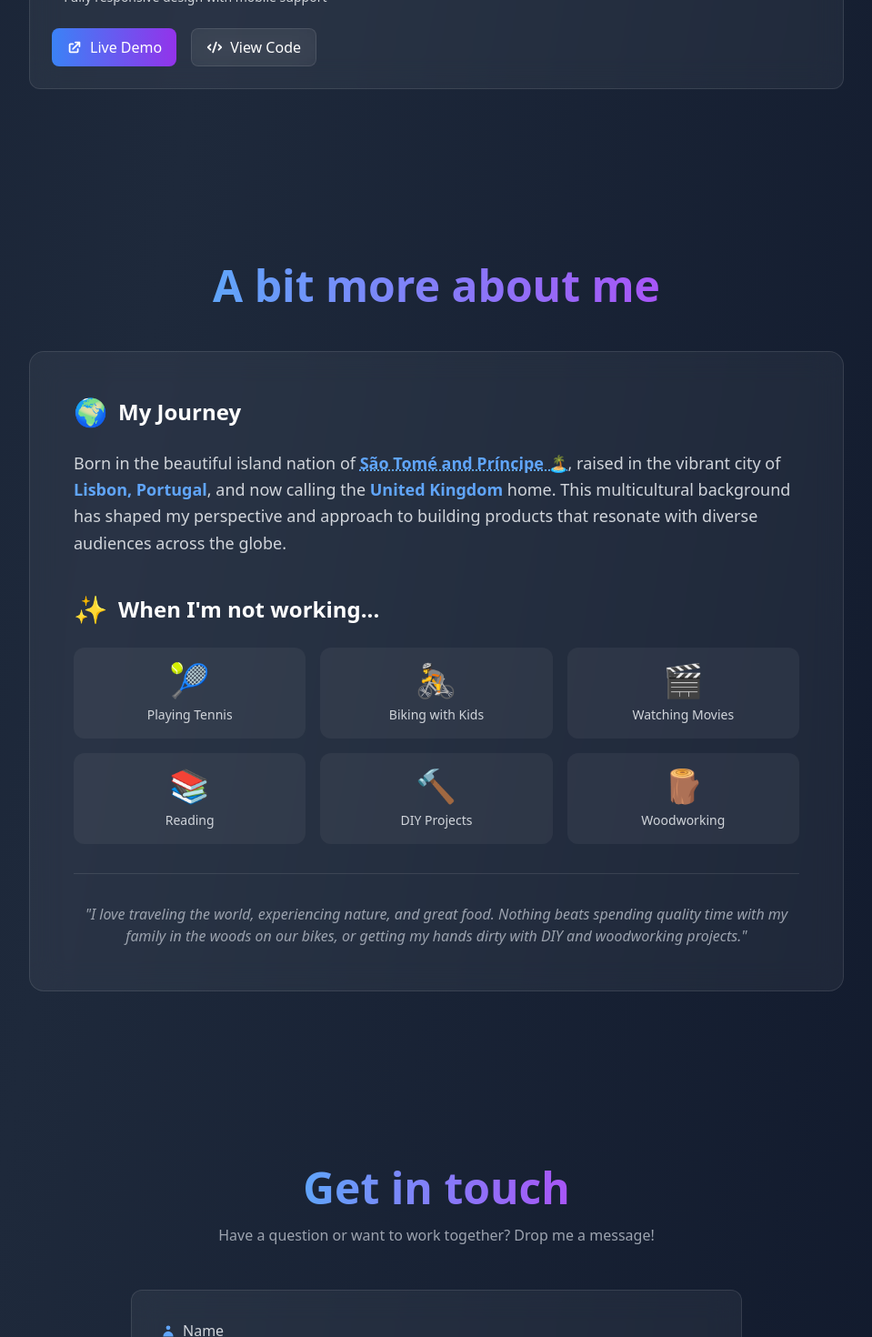
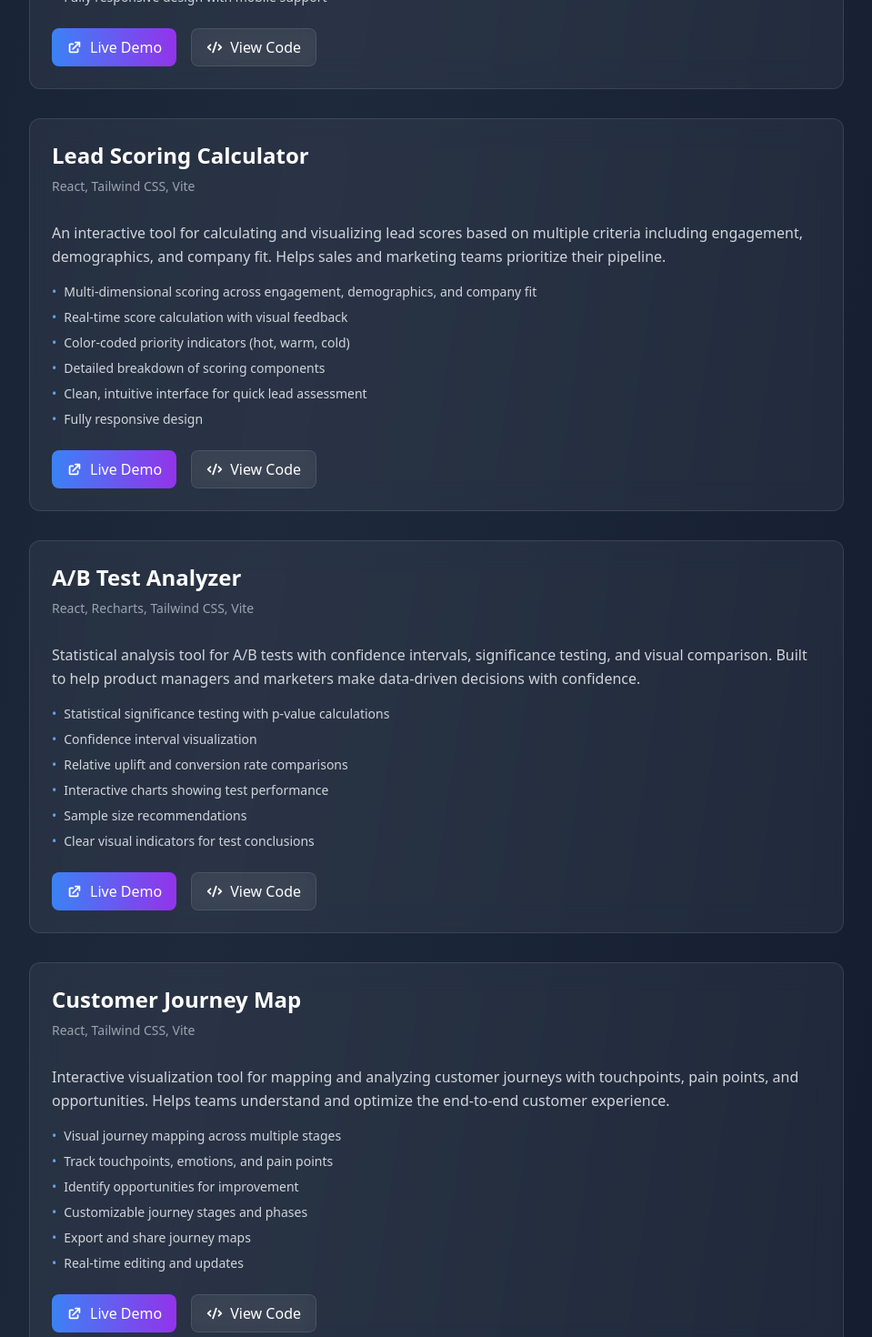
Before and after one commit to TheDuGuy/interactive-cv, a React (Vite) app: page / in a window 1280 px wide. Shown: the part 5040-6510 px from the top of the page at 91% size, without its empty margins (160-1119 px from the left). Built offline with nearby package versions, Linux system fonts and the light colour scheme.

Commit message:
Add three new projects to portfolio
Added Lead Scoring Calculator, A/B Test Analyzer, and Customer Journey Map with live demos and GitHub links.

```diff
--- a/src/components/Projects.jsx
+++ b/src/components/Projects.jsx
@@ -81,6 +81,51 @@ const Projects = () => {
       ],
       liveUrl: 'https://email-sequence-visualiser.vercel.app',
       githubUrl: 'https://github.com/TheDuGuy/email-sequence-visualiser-'
+    },
+    {
+      title: 'Lead Scoring Calculator',
+      tech: 'React, Tailwind CSS, Vite',
+      description: 'An interactive tool for calculating and visualizing lead scores based on multiple criteria including engagement, demographics, and company fit. Helps sales and marketing teams prioritize their pipeline.',
+      features: [
+        'Multi-dimensional scoring across engagement, demographics, and company fit',
+        'Real-time score calculation with visual feedback',
+        'Color-coded priority indicators (hot, warm, cold)',
+        'Detailed breakdown of scoring components',
+        'Clean, intuitive interface for quick lead assessment',
+        'Fully responsive design'
+      ],
+      liveUrl: 'https://lead-scoring-calculator-swart.vercel.app',
+      githubUrl: 'https://github.com/TheDuGuy/lead-scoring-calculator'
+    },
+    {
+      title: 'A/B Test Analyzer',
+      tech: 'React, Recharts, Tailwind CSS, Vite',
+      description: 'Statistical analysis tool for A/B tests with confidence intervals, significance testing, and visual comparison. Built to help product managers and marketers make data-driven decisions with confidence.',
+      features: [
+        'Statistical significance testing with p-value calculations',
+        'Confidence interval visualization',
+        'Relative uplift and conversion rate comparisons',
+        'Interactive charts showing test performance',
+        'Sample size recommendations',
+        'Clear visual indicators for test conclusions'
+      ],
+      liveUrl: 'https://ab-test-analyzer-brown.vercel.app',
+      githubUrl: 'https://github.com/TheDuGuy/ab-test-analyzer'
+    },
+    {
+      title: 'Customer Journey Map',
+      tech: 'React, Tailwind CSS, Vite',
+      description: 'Interactive visualization tool for mapping and analyzing customer journeys with touchpoints, pain points, and opportunities. Helps teams understand and optimize the end-to-end customer experience.',
+      features: [
+        'Visual journey mapping across multiple stages',
+        'Track touchpoints, emotions, and pain points',
+        'Identify opportunities for improvement',
+        'Customizable journey stages and phases',
+        'Export and share journey maps',
+        'Real-time editing and updates'
+      ],
+      liveUrl: 'https://customer-journey-map-two.vercel.app',
+      githubUrl: 'https://github.com/TheDuGuy/customer-journey-map'
     }
   ];
 
```
